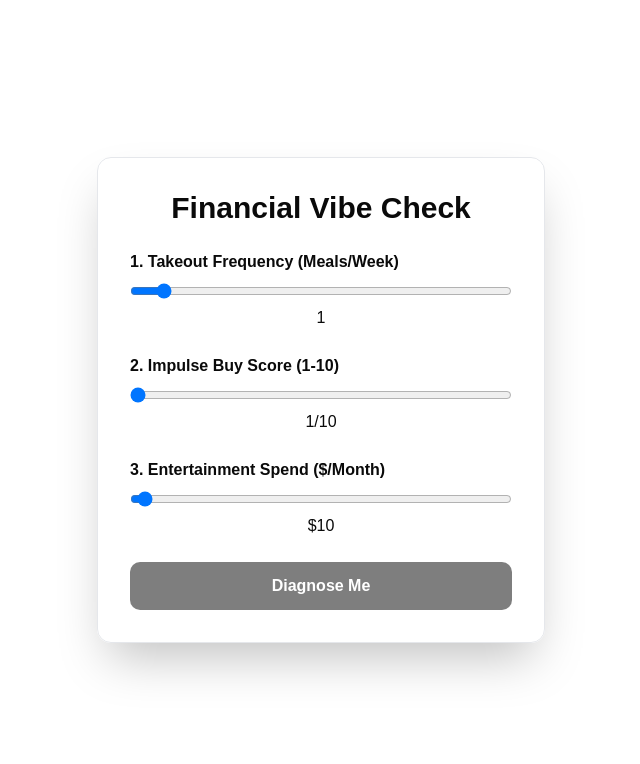
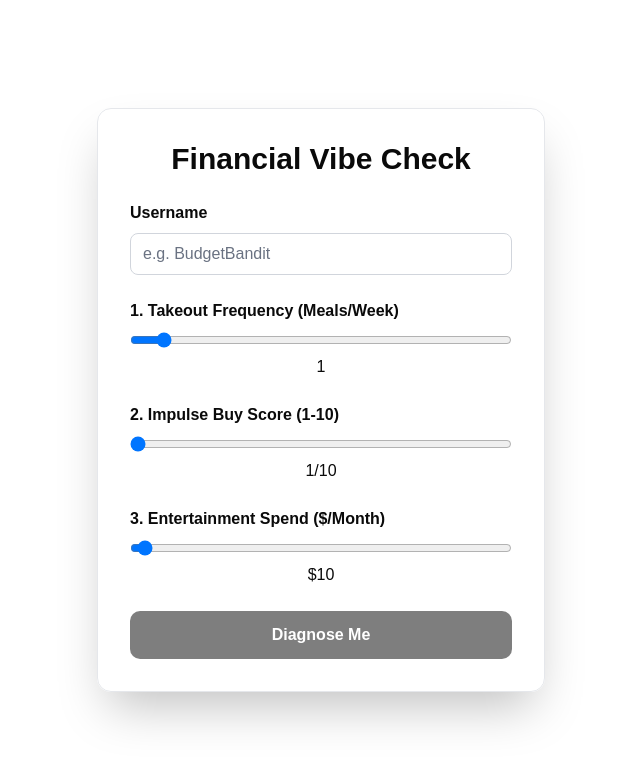
Before and after one commit to krishsonvane14/financially-cooked, a Next.js app in the folder frontend/: page /quiz in a window 1280 px wide. Shown: the top 764 px of the page, without its empty margins (319-959 px from the left). Built offline with nearby package versions, Linux system fonts and the light colour scheme; no server answers.

Commit message:
added new bugs

```diff
--- a/frontend/app/quiz/page.tsx
+++ b/frontend/app/quiz/page.tsx
@@ -9,6 +9,7 @@ export default function QuizPage() {
   const { theme, setTheme } = useTheme();
   const { userId } = useAuth(); // Grabbing the Clerk User ID for Krish's DB
   const router = useRouter();
+  const apiBaseUrl = process.env.NEXT_PUBLIC_API_URL || "http://127.0.0.1:8000";
 
   // Matching Krish's exact API contract
   const [answers, setAnswers] = useState({
@@ -16,6 +17,7 @@ export default function QuizPage() {
     impulse_buy_score: 1,
     entertainment_spend: 10
   });
+  const [username, setUsername] = useState("");
 
   const [result, setResult] = useState<any>(null);
   const [loading, setLoading] = useState(false);
@@ -33,6 +35,7 @@ export default function QuizPage() {
       // 1. The Exact Payload Krish Requested
       const payload = {
         user_id: userId,
+        username: username.trim() || undefined,
         takeout_frequency: answers.takeout_frequency,
         impulse_buy_score: answers.impulse_buy_score,
         entertainment_spend: answers.entertainment_spend,
@@ -41,7 +44,7 @@ export default function QuizPage() {
 
       console.log("🚀 SENDING TO BACKEND:", payload);
 
-      const res = await fetch(`${process.env.NEXT_PUBLIC_API_URL}/api/quiz`, {
+      const res = await fetch(`${apiBaseUrl}/api/quiz`, {
         method: "POST",
         headers: { "Content-Type": "application/json" },
         body: JSON.stringify(payload),
@@ -83,6 +86,17 @@ export default function QuizPage() {
 
         {!result ? (
           <form onSubmit={handleSubmit} className="space-y-6">
+            <div>
+              <label className="block mb-2 font-bold">Username</label>
+              <input
+                type="text"
+                value={username}
+                onChange={(e) => setUsername(e.target.value)}
+                placeholder="e.g. BudgetBandit"
+                className="w-full rounded-md border border-gray-300 bg-white/80 px-3 py-2 text-black placeholder:text-gray-500"
+              />
+            </div>
+
             <div>
               <label className="block mb-2 font-bold">1. Takeout Frequency (Meals/Week)</label>
               <input type="range" min="0" max="14" value={answers.takeout_frequency} onChange={(e) => handleChange('takeout_frequency', parseInt(e.target.value))} className="w-full" />
```
Also changed, not shown: frontend/lib/supabase.ts (line endings or trailing spaces), 1 other file (tests, documents, lock files or other folders).
